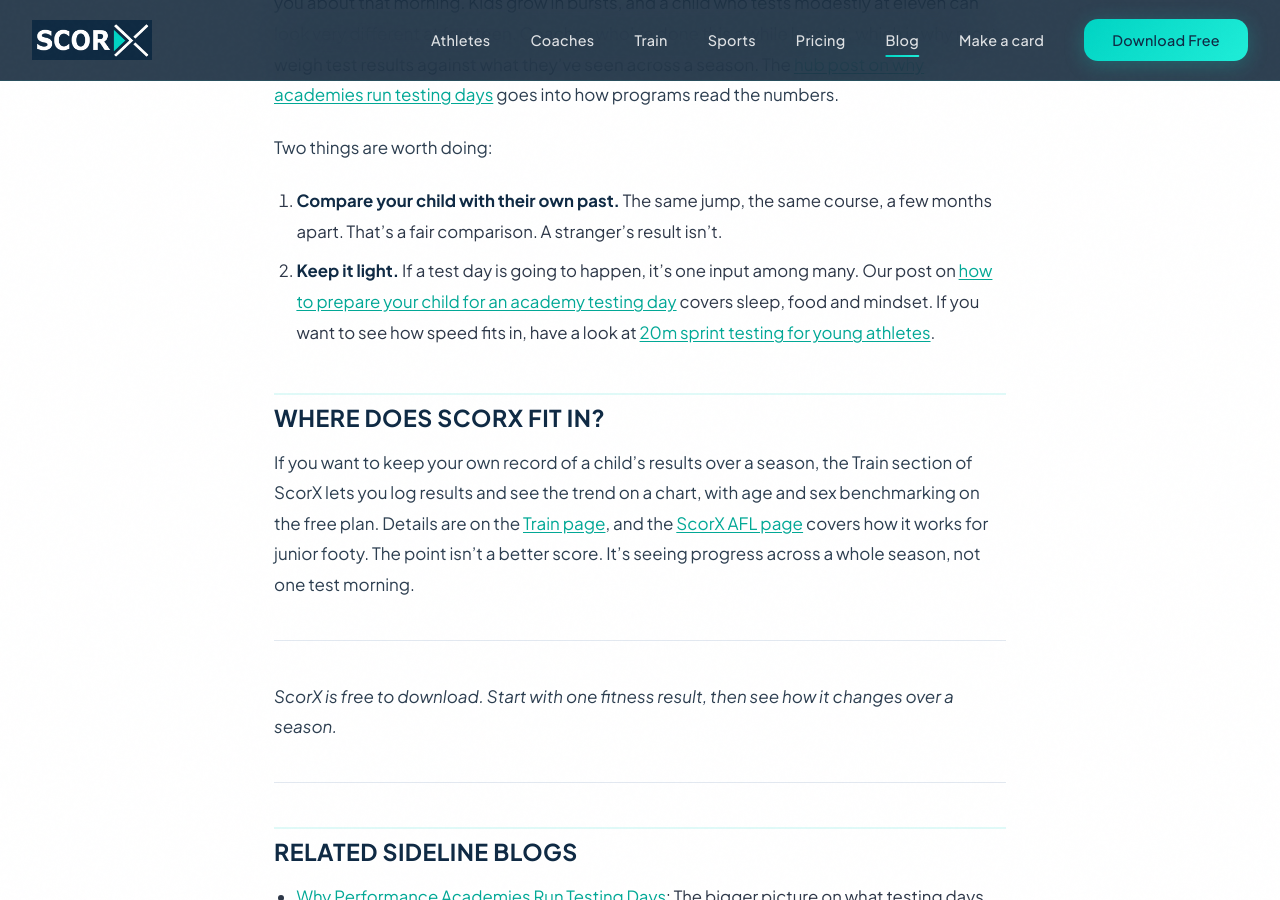
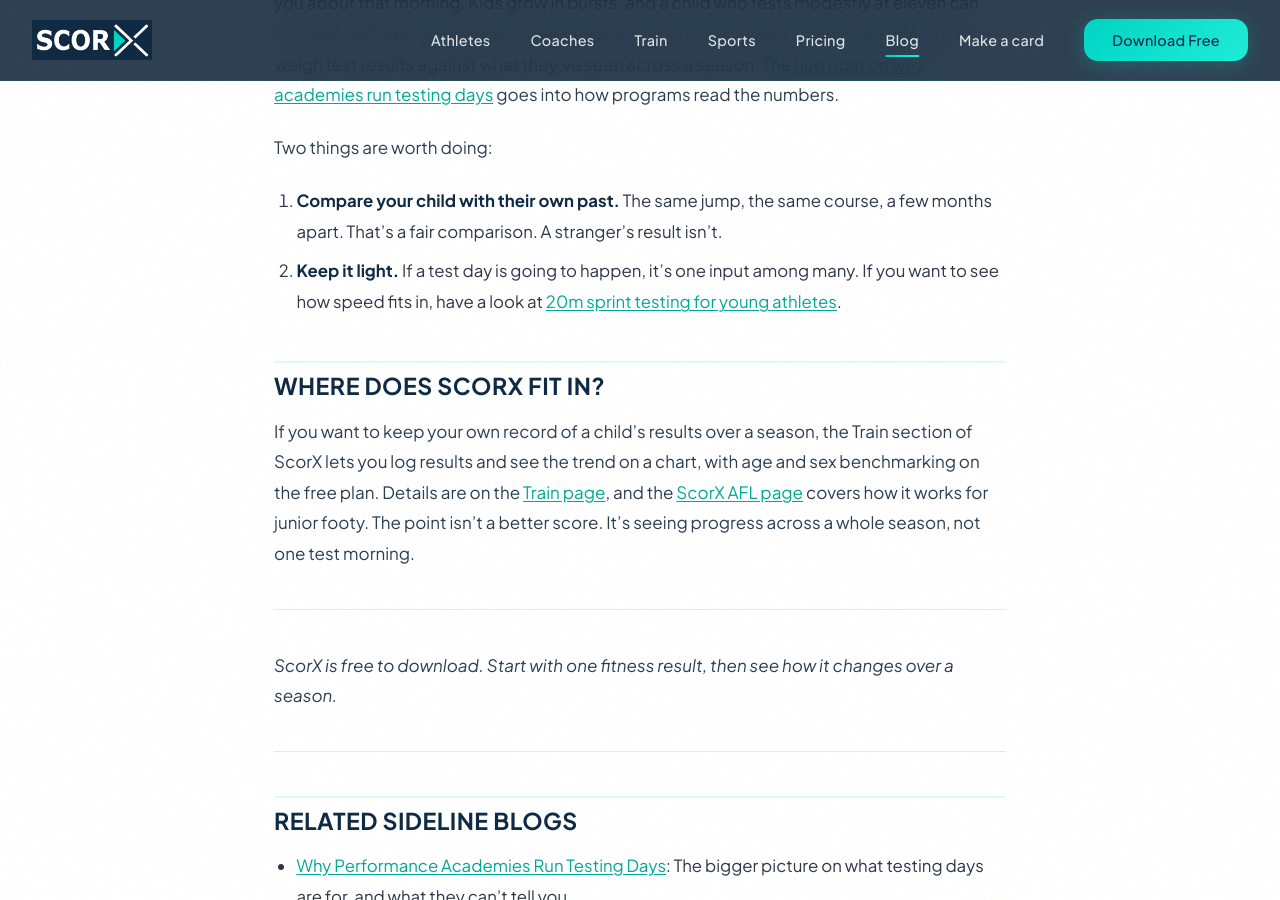
Before and after one commit to twineappdev-scorx/scorx-website, a Jekyll site: the page built from _posts/2027-03-08-vertical-jump-agility-tests-junior-afl.md, in a window 1280 px wide and 900 px high, scrolled down 3113 px. Built offline with Jekyll 4.4.1, drawn with Linux system fonts in a browser that asks for light colours.

Commit message:
Remove links to dropped testing-day prep post
Co-Authored-By: Claude Opus 5.5 <noreply@anthropic.com>
Claude-Session: https://claude.ai/code/session_018F7jLWbjtJyvNY4FiHtT43

```diff
--- a/_posts/2027-03-08-vertical-jump-agility-tests-junior-afl.md
+++ b/_posts/2027-03-08-vertical-jump-agility-tests-junior-afl.md
@@ -69,7 +69,7 @@ Testing measures a moment, not a ceiling. One jump and one cone run on one morni
 Two things are worth doing:
 
 1. **Compare your child with their own past.** The same jump, the same course, a few months apart. That's a fair comparison. A stranger's result isn't.
-2. **Keep it light.** If a test day is going to happen, it's one input among many. Our post on [how to prepare your child for an academy testing day](https://www.scorx.com.au/blog/prepare-for-afl-academy-testing-day/) covers sleep, food and mindset. If you want to see how speed fits in, have a look at [20m sprint testing for young athletes](https://www.scorx.com.au/blog/20m-sprint-test-young-athletes/).
+2. **Keep it light.** If a test day is going to happen, it's one input among many. If you want to see how speed fits in, have a look at [20m sprint testing for young athletes](https://www.scorx.com.au/blog/20m-sprint-test-young-athletes/).
 
 ## Where does ScorX fit in?
 
```
